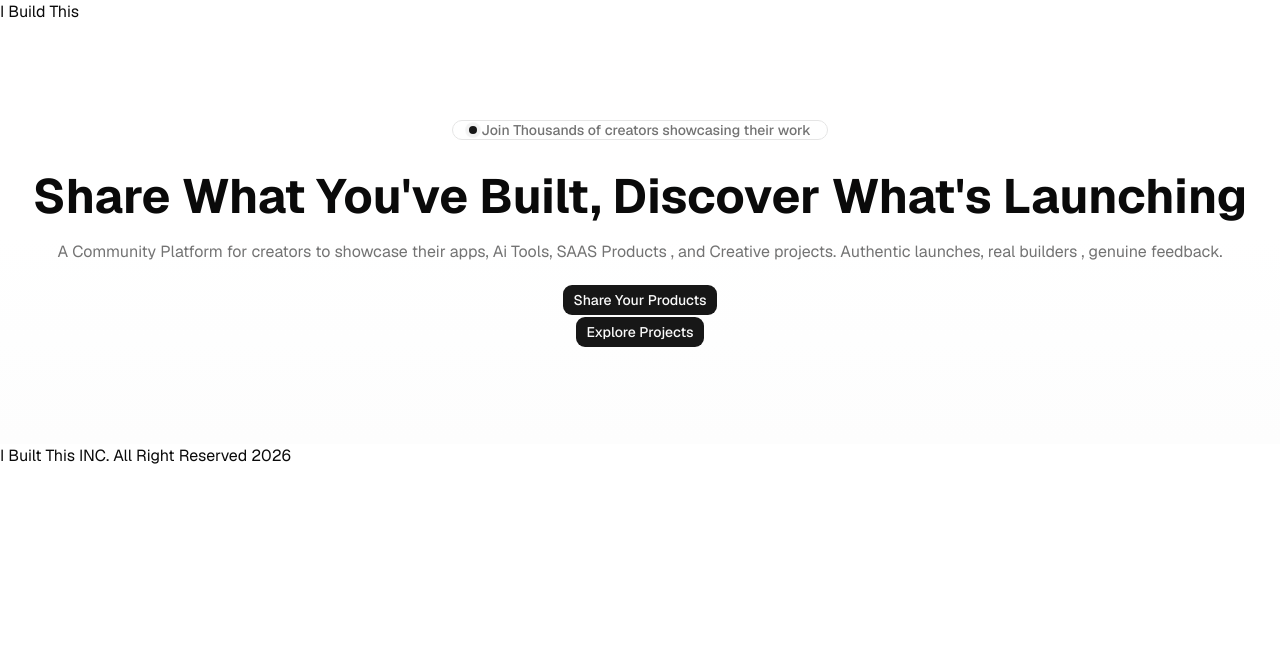
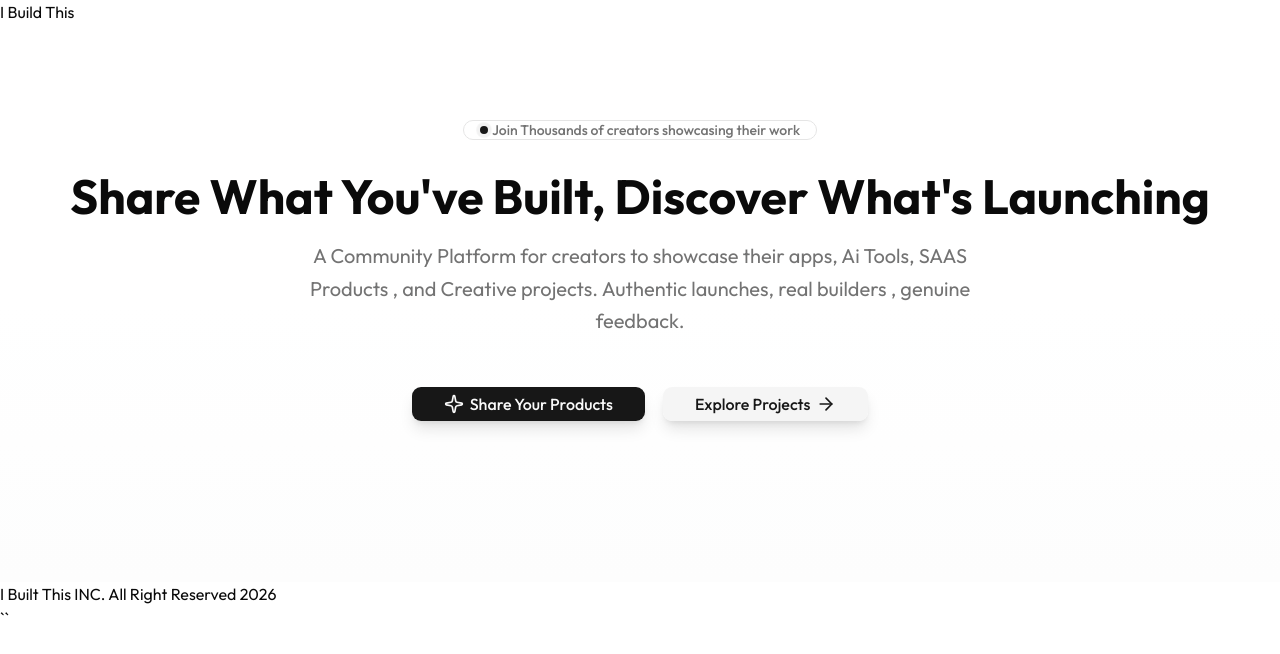
Before and after one commit to Asad272002/CrowdProjects, a Next.js app: page / in a window 1280 px wide. Shown: the top 654 px of the page. Built offline with nearby package versions, Linux system fonts and the light colour scheme.

Commit message:
Hero Section and Meta data updated

```diff
--- a/app/layout.tsx
+++ b/app/layout.tsx
@@ -1,9 +1,9 @@
 import type { Metadata } from "next";
-import { Inter, Geist } from "next/font/google";
+import { Inter, Outfit } from "next/font/google";
 import "./globals.css";
 import { cn } from "@/lib/utils";
 
-const geist = Geist({subsets:['latin'],variable:'--font-sans'});
+const outfit = Outfit({subsets:['latin'],variable:'--font-sans'});
 
 const inter = Inter({
   variable: "--font-inter",
@@ -11,7 +11,7 @@ const inter = Inter({
 });
 
 export const metadata: Metadata = {
-  title: "I Built This",
+  title: "I Built This -- Share Your Creations, Discover New Launches ",
   description: "I built this as I learn",
 };
 
@@ -23,15 +23,12 @@ export default function RootLayout({
   return (
     <html
       lang="en"
-      className={cn("h-full", "antialiased", inter.variable, inter.variable, "font-sans", geist.variable)}
+      className={cn("h-full", "antialiased", inter.variable, inter.variable, "font-sans", outfit.variable)}
     >
-      <body className="min-h-full flex flex-col">
-        <header></header>I Build This
+      <body className={`${outfit.className}`}>
+        <header>I Build This</header>
         {children}
-        <footer>I Built This INC. All Right Reserved 2026</footer>
-
-
-
+        <footer>I Built This INC. All Right Reserved 2026</footer> ``
         </body>
     </html>
   );
--- a/components/landing-page/hero-section.tsx
+++ b/components/landing-page/hero-section.tsx
@@ -1,5 +1,7 @@
 import { Button } from "@/components/ui/button";
 import { Badge } from "@/components/ui/badge";
+import { ArrowRightIcon, SparkleIcon } from "lucide-react";
+import Link from "next/link"
 
 const LiveBadge = () => (
   <Badge variant="outline" className="px-4 py-2 mb-8 text-sm backdrop-blur-sm">
@@ -17,13 +19,21 @@ export function HeroSection() {
         <LiveBadge />
       <h1 className="text-5xl font-bold text-foreground">Share What You've Built, Discover What's Launching</h1>
 
-    <p className="text-muted-foreground my-5">
+    <p className="text-lg  sm:text-xl  text-muted-foreground my-5 mb-12 max-w-2xl leading-relaxed">
       A Community Platform for creators to showcase their apps, Ai Tools, SAAS Products , and Creative projects.
       Authentic launches, real builders , genuine feedback.
     </p>
-    <Button>Share Your Products</Button>
-    <Button>Explore Projects</Button>
+    <div className="flex flex-col sm:flex-row gap-4 mb-16">
+    <Button asChild size="lg" className="text-base px-8 shadow-lg">
+      <Link href="/submit">
+        <SparkleIcon className="size-5"/>
+        Share Your Products</Link>
+      </Button>
+    <Button asChild size="lg" className="text-base px-8 shadow-lg" variant="secondary">
+       <Link href="/explore">Explore Projects <ArrowRightIcon  className="size-5"/></Link>
+      </Button>
     </div>
+   </div>
     </div>
     </section>
   );
```
